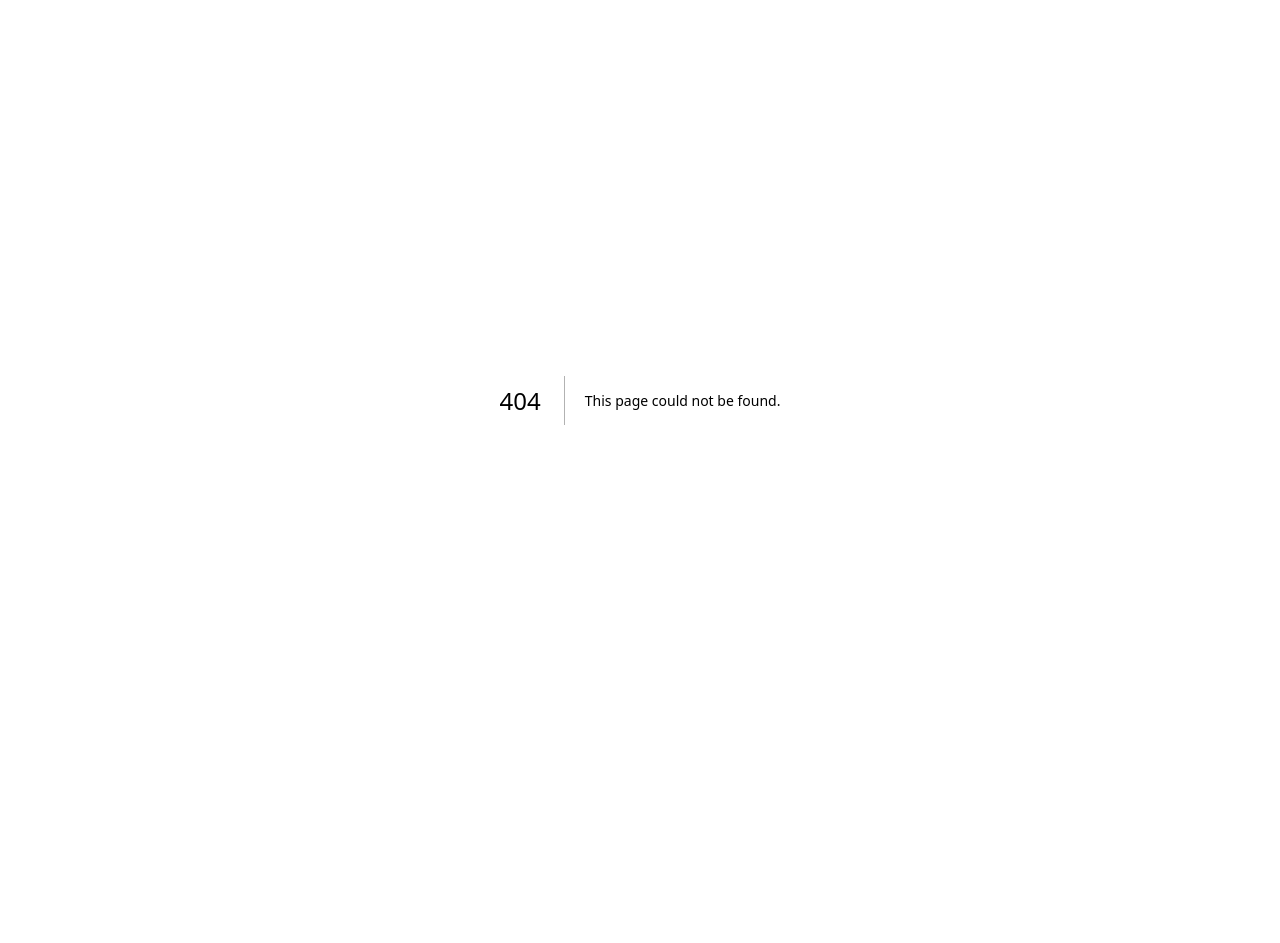
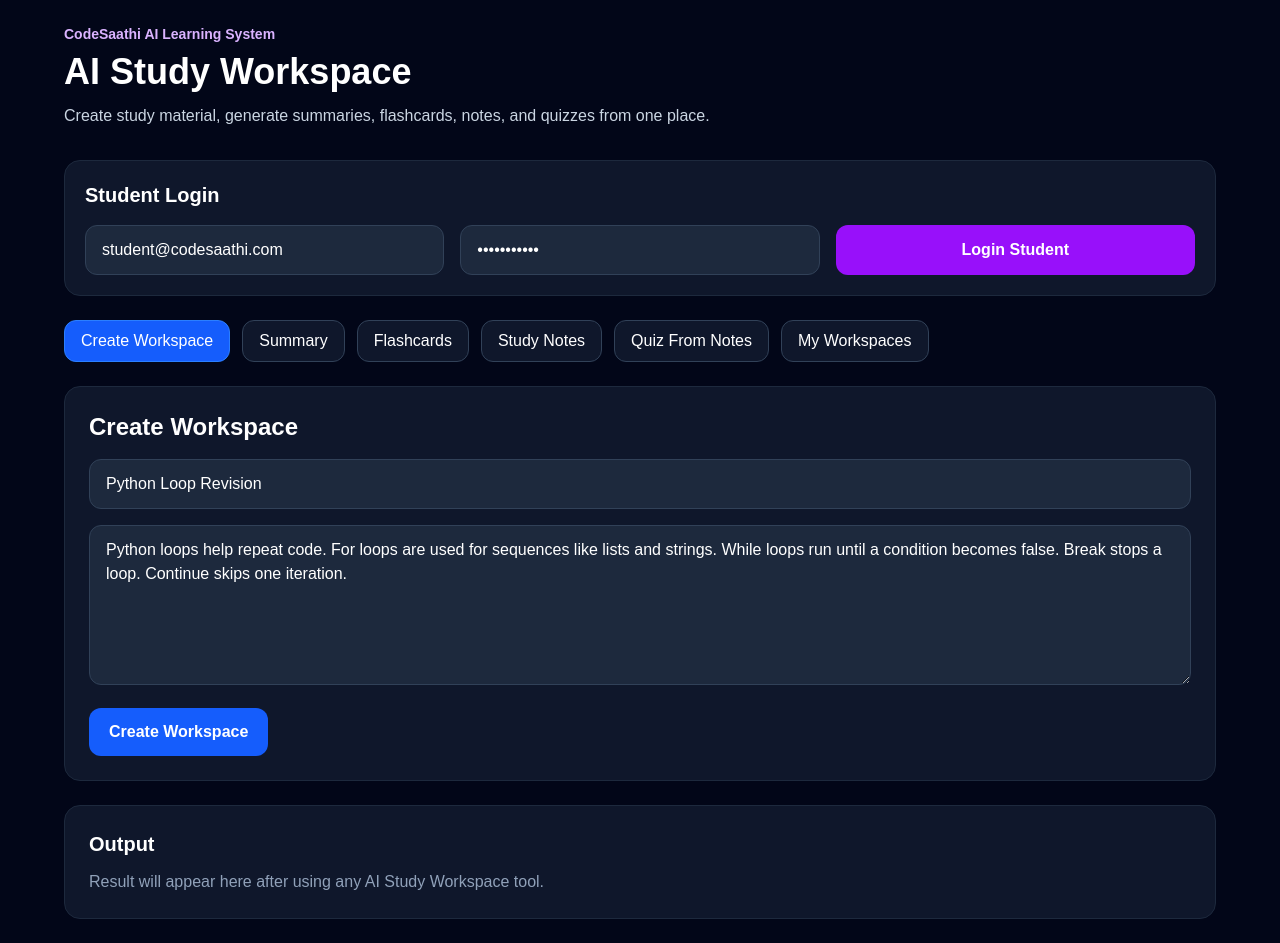
Before and after one commit to saraswati-5806/CodeSaathi, a Next.js app in the folder frontend/: page /study-workspace in a window 1280 px wide. Before the commit this address had no page. Before the commit the page ends 800 px from the top, so only its background shows below. Built offline with nearby package versions, Linux system fonts and the light colour scheme; no server answers.

Commit message:
Frontend AI study workspace page completed

```diff
--- /dev/null
+++ b/frontend/src/app/study-workspace/page.js
@@ -0,0 +1,294 @@
+"use client";
+
+import { useState } from "react";
+
+const API_URL = process.env.NEXT_PUBLIC_API_URL || "http://localhost:5000";
+
+export default function StudyWorkspacePage() {
+  const [email, setEmail] = useState("student@codesaathi.com");
+  const [password, setPassword] = useState("Student@123");
+  const [token, setToken] = useState("");
+  const [title, setTitle] = useState("Python Loop Revision");
+  const [content, setContent] = useState(
+    "Python loops help repeat code. For loops are used for sequences like lists and strings. While loops run until a condition becomes false. Break stops a loop. Continue skips one iteration."
+  );
+  const [workspaceId, setWorkspaceId] = useState("");
+  const [activeTab, setActiveTab] = useState("create");
+  const [result, setResult] = useState(null);
+  const [loading, setLoading] = useState(false);
+
+  const request = async (endpoint, method = "GET", body = null) => {
+    setLoading(true);
+    setResult(null);
+
+    try {
+      const res = await fetch(`${API_URL}${endpoint}`, {
+        method,
+        headers: {
+          "Content-Type": "application/json",
+          Authorization: token ? `Bearer ${token}` : "",
+        },
+        body: body ? JSON.stringify(body) : null,
+      });
+
+      const data = await res.json();
+      setResult(data);
+      return data;
+    } catch (error) {
+      setResult({ success: false, message: error.message });
+    } finally {
+      setLoading(false);
+    }
+  };
+
+  const loginStudent = async () => {
+    const data = await request("/api/auth/login", "POST", {
+      email,
+      password,
+    });
+
+    if (data?.token) {
+      setToken(data.token);
+    }
+  };
+
+  const createWorkspace = async () => {
+    const data = await request("/api/study-workspace", "POST", {
+      title,
+      content,
+    });
+
+    if (data?.workspace?._id) {
+      setWorkspaceId(data.workspace._id);
+    }
+  };
+
+  const generateSummary = () => {
+    request(`/api/study-workspace/${workspaceId}/summary`, "POST");
+  };
+
+  const generateFlashcards = () => {
+    request(`/api/study-workspace/${workspaceId}/flashcards`, "POST");
+  };
+
+  const generateStudyNotes = () => {
+    request(`/api/study-workspace/${workspaceId}/study-notes`, "POST");
+  };
+
+  const generateQuiz = () => {
+    request(`/api/study-workspace/${workspaceId}/generate-quiz`, "POST");
+  };
+
+  const getWorkspaces = () => {
+    request("/api/study-workspace", "GET");
+  };
+
+  const tabs = [
+    { id: "create", label: "Create Workspace" },
+    { id: "summary", label: "Summary" },
+    { id: "flashcards", label: "Flashcards" },
+    { id: "notes", label: "Study Notes" },
+    { id: "quiz", label: "Quiz From Notes" },
+    { id: "history", label: "My Workspaces" },
+  ];
+
+  return (
+    <main className="min-h-screen bg-slate-950 text-white p-6">
+      <section className="max-w-6xl mx-auto">
+        <div className="mb-8">
+          <p className="text-sm text-purple-300 font-semibold">
+            CodeSaathi AI Learning System
+          </p>
+          <h1 className="text-4xl font-bold mt-2">AI Study Workspace</h1>
+          <p className="text-slate-300 mt-3">
+            Create study material, generate summaries, flashcards, notes, and
+            quizzes from one place.
+          </p>
+        </div>
+
+        <div className="bg-slate-900 border border-slate-800 rounded-2xl p-5 mb-6">
+          <h2 className="text-xl font-semibold mb-4">Student Login</h2>
+
+          <div className="grid md:grid-cols-3 gap-4">
+            <input
+              className="bg-slate-800 border border-slate-700 rounded-xl px-4 py-3 outline-none"
+              value={email}
+              onChange={(e) => setEmail(e.target.value)}
+              placeholder="Student Email"
+            />
+
+            <input
+              className="bg-slate-800 border border-slate-700 rounded-xl px-4 py-3 outline-none"
+              value={password}
+              onChange={(e) => setPassword(e.target.value)}
+              placeholder="Password"
+              type="password"
+            />
+
+            <button
+              onClick={loginStudent}
+              className="bg-purple-600 hover:bg-purple-700 rounded-xl px-5 py-3 font-semibold"
+            >
+              Login Student
+            </button>
+          </div>
+
+          {token && (
+            <p className="text-green-400 text-sm mt-3">
+              Student authenticated successfully.
+            </p>
+          )}
+        </div>
+
+        <div className="flex flex-wrap gap-3 mb-6">
+          {tabs.map((tab) => (
+            <button
+              key={tab.id}
+              onClick={() => setActiveTab(tab.id)}
+              className={`px-4 py-2 rounded-xl border ${
+                activeTab === tab.id
+                  ? "bg-blue-600 border-blue-500"
+                  : "bg-slate-900 border-slate-700"
+              }`}
+            >
+              {tab.label}
+            </button>
+          ))}
+        </div>
+
+        <div className="bg-slate-900 border border-slate-800 rounded-2xl p-6">
+          {activeTab === "create" && (
+            <div>
+              <h2 className="text-2xl font-bold mb-4">Create Workspace</h2>
+
+              <input
+                className="w-full bg-slate-800 border border-slate-700 rounded-xl px-4 py-3 mb-4 outline-none"
+                value={title}
+                onChange={(e) => setTitle(e.target.value)}
+                placeholder="Workspace Title"
+              />
+
+              <textarea
+                className="w-full min-h-40 bg-slate-800 border border-slate-700 rounded-xl px-4 py-3 mb-4 outline-none"
+                value={content}
+                onChange={(e) => setContent(e.target.value)}
+                placeholder="Paste study content here"
+              />
+
+              <button
+                onClick={createWorkspace}
+                className="bg-blue-600 hover:bg-blue-700 rounded-xl px-5 py-3 font-semibold"
+              >
+                Create Workspace
+              </button>
+
+              {workspaceId && (
+                <p className="text-green-400 mt-3">
+                  Workspace ID: {workspaceId}
+                </p>
+              )}
+            </div>
+          )}
+
+          {activeTab === "summary" && (
+            <ToolSection
+              title="Generate Summary"
+              description="Create a short summary from your workspace content."
+              workspaceId={workspaceId}
+              setWorkspaceId={setWorkspaceId}
+              onClick={generateSummary}
+            />
+          )}
+
+          {activeTab === "flashcards" && (
+            <ToolSection
+              title="Generate Flashcards"
+              description="Create quick revision flashcards."
+              workspaceId={workspaceId}
+              setWorkspaceId={setWorkspaceId}
+              onClick={generateFlashcards}
+            />
+          )}
+
+          {activeTab === "notes" && (
+            <ToolSection
+              title="Generate Study Notes"
+              description="Turn content into structured study notes."
+              workspaceId={workspaceId}
+              setWorkspaceId={setWorkspaceId}
+              onClick={generateStudyNotes}
+            />
+          )}
+
+          {activeTab === "quiz" && (
+            <ToolSection
+              title="Generate Quiz From Notes"
+              description="Create a practice quiz from your study content."
+              workspaceId={workspaceId}
+              setWorkspaceId={setWorkspaceId}
+              onClick={generateQuiz}
+            />
+          )}
+
+          {activeTab === "history" && (
+            <div>
+              <h2 className="text-2xl font-bold mb-3">My Workspaces</h2>
+              <p className="text-slate-300 mb-4">
+                View all study workspaces created by the logged-in student.
+              </p>
+
+              <button
+                onClick={getWorkspaces}
+                className="bg-purple-600 hover:bg-purple-700 rounded-xl px-5 py-3 font-semibold"
+              >
+                Load My Workspaces
+              </button>
+            </div>
+          )}
+        </div>
+
+        <div className="bg-slate-900 border border-slate-800 rounded-2xl p-6 mt-6">
+          <h2 className="text-xl font-semibold mb-3">Output</h2>
+
+          {loading && <p className="text-yellow-400">Processing...</p>}
+
+          {!loading && result && (
+            <pre className="bg-slate-950 border border-slate-800 rounded-xl p-4 overflow-auto text-sm text-green-300">
+              {JSON.stringify(result, null, 2)}
+            </pre>
+          )}
+
+          {!loading && !result && (
+            <p className="text-slate-400">
+              Result will appear here after using any AI Study Workspace tool.
+            </p>
+          )}
+        </div>
+      </section>
+    </main>
+  );
+}
+
+function ToolSection({ title, description, workspaceId, setWorkspaceId, onClick }) {
+  return (
+    <div>
+      <h2 className="text-2xl font-bold mb-3">{title}</h2>
+      <p className="text-slate-300 mb-4">{description}</p>
+
+      <input
+        className="w-full bg-slate-800 border border-slate-700 rounded-xl px-4 py-3 mb-4 outline-none"
+        value={workspaceId}
+        onChange={(e) => setWorkspaceId(e.target.value)}
+        placeholder="Workspace ID"
+      />
+
+      <button
+        onClick={onClick}
+        disabled={!workspaceId}
+        className="bg-blue-600 hover:bg-blue-700 disabled:bg-slate-700 disabled:cursor-not-allowed rounded-xl px-5 py-3 font-semibold"
+      >
+        Run Tool
+      </button>
+    </div>
+  );
+}
```
